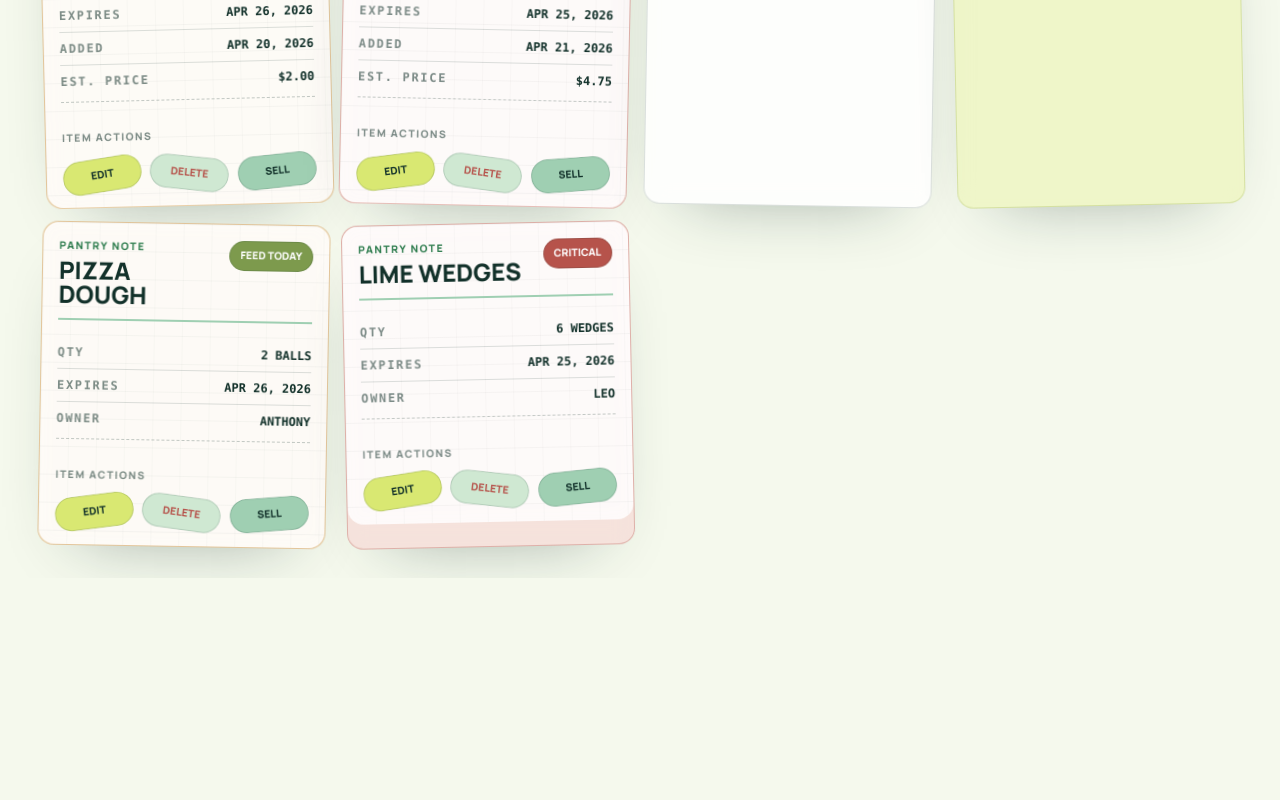
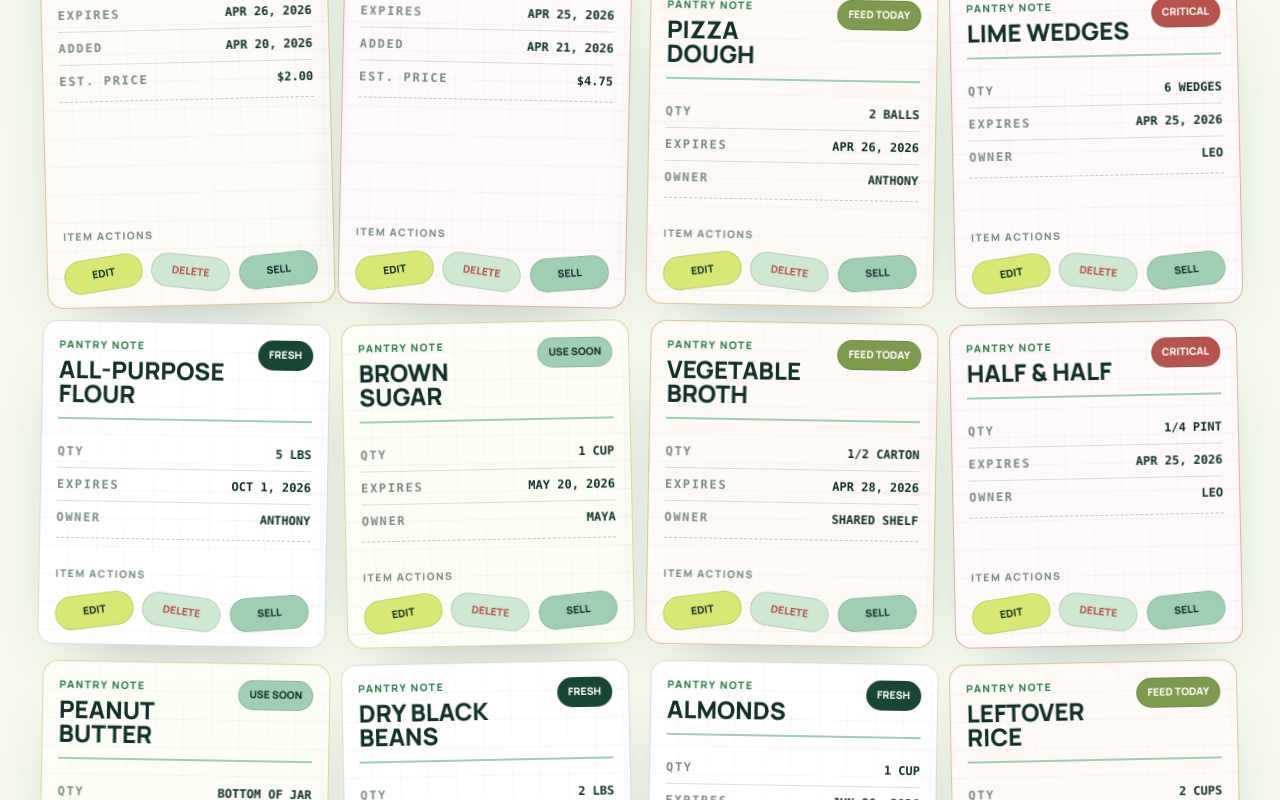
Before and after one commit to sinaghadimi9081/LaHacks2026, a React app in the folder Frontend/: page /inventory in a window 1280 px wide. Shown: the part 1480-2280 px from the top of the page. Before the commit the page ends 2058 px from the top, so only its background shows below. Built offline with nearby package versions, Linux system fonts and the light colour scheme; no server answers; the HTML template or start-up script is replaced by a standard one.

Commit message:
feat: implement inventory management dashboard with filtering, search, and item editing capabilities

```diff
--- a/Frontend/src/Features/Inventory/Inventory.jsx
+++ b/Frontend/src/Features/Inventory/Inventory.jsx
@@ -108,11 +108,23 @@ export default function Inventory() {
       return
     }
 
+    const newQuantity = editedQuantity.trim()
+    const isZero = newQuantity === '0' || newQuantity.startsWith('0 ') || newQuantity.toLowerCase() === 'none'
+
+    if (isZero) {
+      if (window.confirm(`It looks like you're out of ${editingItem.name}. Would you like to delete this item?`)) {
+        handleDeleteItem(editingItem)
+        setEditingItem(null)
+        setEditedQuantity('')
+        return
+      }
+    }
+
     const editingKey = getItemKey(editingItem)
     setInventoryItems((currentItems) =>
       currentItems.map((item) =>
         getItemKey(item) === editingKey
-          ? { ...item, quantity: editedQuantity.trim() }
+          ? { ...item, quantity: newQuantity }
           : item,
       ),
     )
@@ -261,7 +273,7 @@ export default function Inventory() {
         </div>
       </section>
 
-      <section className="mx-auto grid max-w-7xl gap-4 px-5 py-8 sm:grid-cols-2 md:px-10 lg:grid-cols-3 xl:grid-cols-4">
+      <section className="mx-auto grid max-w-7xl gap-4 px-5 py-8 sm:grid-cols-2 md:px-10 lg:grid-cols-3 xl:grid-cols-4 grid-flow-row-dense">
         {filteredInventoryItems.map((item, index) =>
           item.image ? (
             <FoodItem
@@ -330,9 +342,24 @@ export default function Inventory() {
               />
             </label>
 
-            <button className="pantry-button" type="submit">
-              Save amount
-            </button>
+            <div className="grid grid-cols-2 gap-3 mt-2">
+              <button
+                className="pantry-button !bg-petal !text-danger !border-danger/20"
+                onClick={() => {
+                  if (window.confirm(`Are you sure you want to delete ${editingItem.name}?`)) {
+                    handleDeleteItem(editingItem)
+                    setEditingItem(null)
+                    setEditedQuantity('')
+                  }
+                }}
+                type="button"
+              >
+                Delete
+              </button>
+              <button className="pantry-button" type="submit">
+                Save amount
+              </button>
+            </div>
           </form>
         </div>
       )}
--- a/Frontend/src/Features/Inventory/components/FoodItem.jsx
+++ b/Frontend/src/Features/Inventory/components/FoodItem.jsx
@@ -21,7 +21,7 @@ function FoodItem({ item, index, onDelete, onEditQuantity, onSell }) {
 
   return (
     <article
-      className={`ingredient-card ${isCritical ? 'ingredient-card--critical' : ''} ${isUseSoon ? 'ingredient-card--use-soon' : ''} ${isFeedToday ? 'ingredient-card--feed-today' : ''}`}
+      className={`ingredient-card flex h-full flex-col row-span-2 ${isCritical ? 'ingredient-card--critical' : ''} ${isUseSoon ? 'ingredient-card--use-soon' : ''} ${isFeedToday ? 'ingredient-card--feed-today' : ''}`}
       style={{ '--tilt': tilt }}
     >
       <div className="paper-clip" aria-hidden="true" />
@@ -38,7 +38,7 @@ function FoodItem({ item, index, onDelete, onEditQuantity, onSell }) {
         />
       </div>
 
-      <div className="recipe-card">
+      <div className="recipe-card flex flex-1 flex-col">
         <div className="flex items-start justify-between gap-3 border-b-2 border-moonstone pb-3">
           <div>
             <p className="text-[0.65rem] font-black uppercase tracking-[0.14em] text-tomato">
@@ -70,7 +70,7 @@ function FoodItem({ item, index, onDelete, onEditQuantity, onSell }) {
           </div>
         </dl>
 
-        <div className="mt-4">
+        <div className="mt-auto pt-4">
           <p className="text-[0.65rem] font-black uppercase tracking-[0.14em] text-ink/55">
             item actions
           </p>
--- a/Frontend/src/Features/Inventory/components/FoodItemNoImage.jsx
+++ b/Frontend/src/Features/Inventory/components/FoodItemNoImage.jsx
@@ -21,10 +21,10 @@ function FoodItemNoImage({ item, index, onDelete, onEditQuantity, onSell }) {
 
   return (
     <article
-      className={`ingredient-card ingredient-card--text-only ${isCritical ? 'ingredient-card--critical' : ''} ${isUseSoon ? 'ingredient-card--use-soon' : ''} ${isFeedToday ? 'ingredient-card--feed-today' : ''}`}
+      className={`ingredient-card ingredient-card--text-only flex h-full flex-col ${isCritical ? 'ingredient-card--critical' : ''} ${isUseSoon ? 'ingredient-card--use-soon' : ''} ${isFeedToday ? 'ingredient-card--feed-today' : ''}`}
       style={{ '--tilt': tilt }}
     >
-      <div className="recipe-card recipe-card--full">
+      <div className="recipe-card recipe-card--full flex flex-1 flex-col">
         <div className="flex items-start justify-between gap-3 border-b-2 border-moonstone pb-3">
           <div>
             <p className="text-[0.65rem] font-black uppercase tracking-[0.14em] text-tomato">
@@ -56,7 +56,7 @@ function FoodItemNoImage({ item, index, onDelete, onEditQuantity, onSell }) {
           </div>
         </dl>
 
-        <div className="mt-4">
+        <div className="mt-auto pt-4">
           <p className="text-[0.65rem] font-black uppercase tracking-[0.14em] text-ink/55">
             item actions
           </p>
--- a/Frontend/src/Features/Inventory/inventoryData.js
+++ b/Frontend/src/Features/Inventory/inventoryData.js
@@ -106,4 +106,68 @@ export const pantryNotes = [
     owner_name: 'Leo',
     notes: ['taco topping', 'make dressing', 'juice before bed'],
   },
+  {
+    name: 'All-purpose flour',
+    quantity: '5 lbs',
+    expiration_date: '2026-10-01',
+    status: 'fresh',
+    owner_name: 'Anthony',
+    notes: ['baking', 'thickening sauces', 'pancake Sunday'],
+  },
+  {
+    name: 'Brown sugar',
+    quantity: '1 cup',
+    expiration_date: '2026-05-20',
+    status: 'use soon',
+    owner_name: 'Maya',
+    notes: ['getting hard', 'baking', 'oatmeal topping'],
+  },
+  {
+    name: 'Vegetable broth',
+    quantity: '1/2 carton',
+    expiration_date: '2026-04-28',
+    status: 'feed today',
+    owner_name: 'Shared Shelf',
+    notes: ['open box', 'soup base', 'risotto liquid'],
+  },
+  {
+    name: 'Half & half',
+    quantity: '1/4 pint',
+    expiration_date: '2026-04-25',
+    status: 'critical',
+    owner_name: 'Leo',
+    notes: ['coffee', 'creamy pasta', 'finish it up'],
+  },
+  {
+    name: 'Peanut butter',
+    quantity: 'bottom of jar',
+    expiration_date: '2026-05-01',
+    status: 'use soon',
+    owner_name: 'Anthony',
+    notes: ['smoothies', 'toast', 'satay sauce'],
+  },
+  {
+    name: 'Dry black beans',
+    quantity: '2 lbs',
+    expiration_date: '2026-12-01',
+    status: 'fresh',
+    owner_name: 'Shared Shelf',
+    notes: ['soak overnight', 'burritos', 'black bean soup'],
+  },
+  {
+    name: 'Almonds',
+    quantity: '1 cup',
+    expiration_date: '2026-06-30',
+    status: 'fresh',
+    owner_name: 'Maya',
+    notes: ['snack', 'trail mix', 'salad topping'],
+  },
+  {
+    name: 'Leftover rice',
+    quantity: '2 cups',
+    expiration_date: '2026-04-26',
+    status: 'feed today',
+    owner_name: 'Leo',
+    notes: ['fried rice', 'stuffed peppers', 'needs to be eaten'],
+  }
 ]
```
